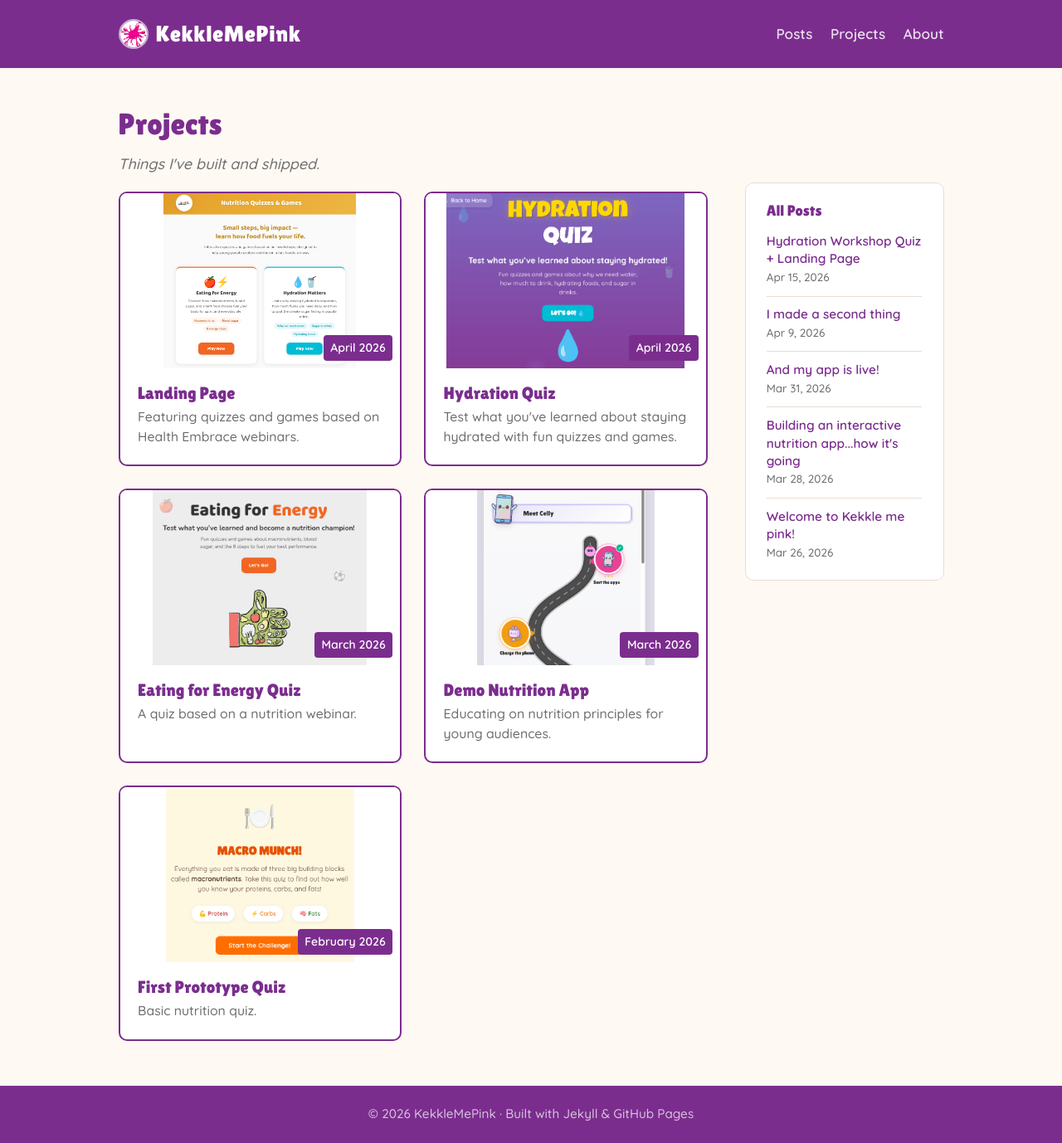
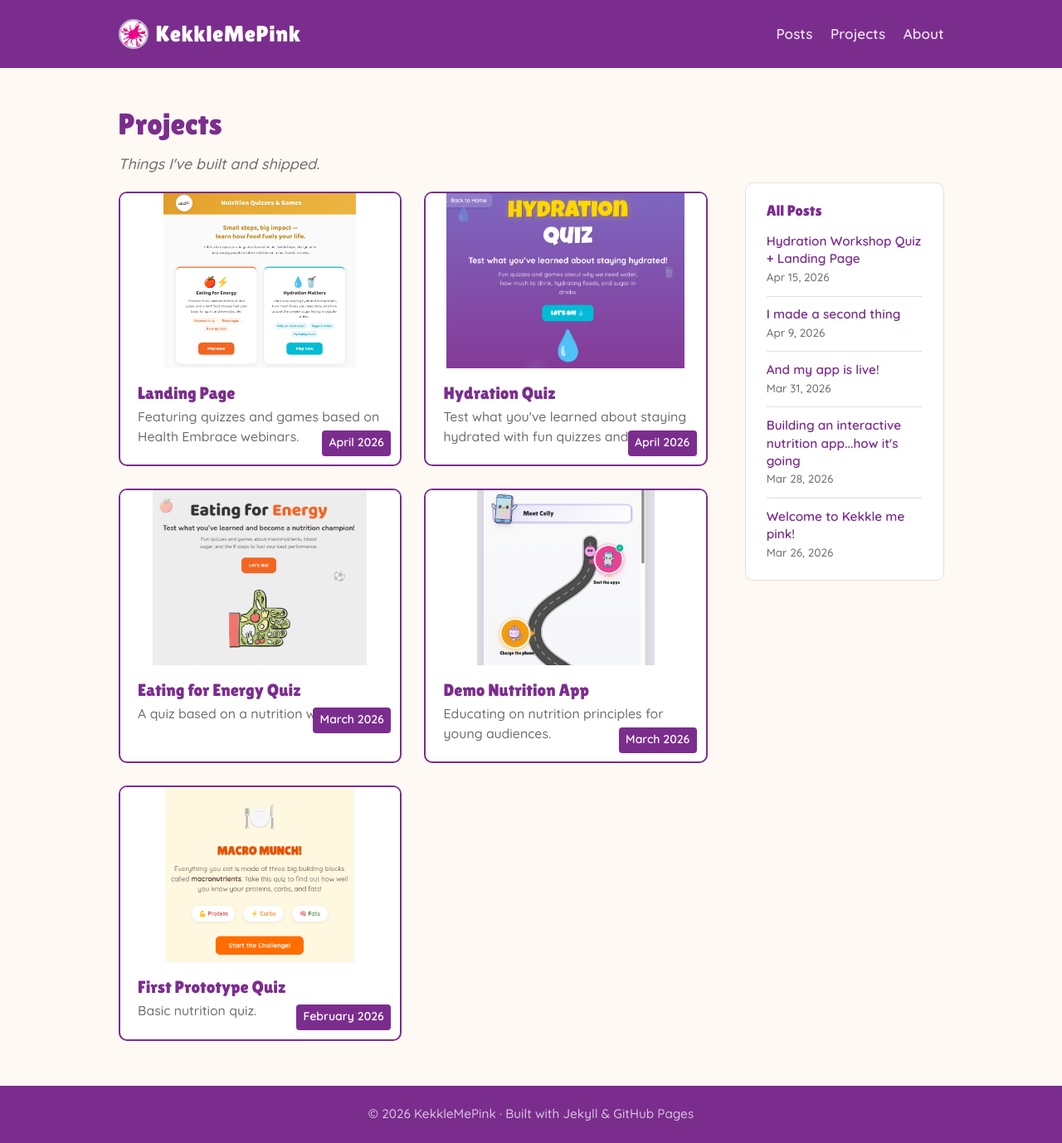
Before and after one commit to Kekkle/kekkles-korner, a Jekyll site: the page built from projects.html, in a window 1280 px wide and 1378 px high. Shown: the whole window at 83% size. Built offline with Jekyll 4.4.1, drawn with Linux system fonts in a browser that asks for light colours.

Commit message:
Move date badge to bottom-right of card text area
Made-with: Cursor

```diff
--- a/_sass/_custom.scss
+++ b/_sass/_custom.scss
@@ -361,7 +361,6 @@ hr {
 }
 
 .project-card-image {
-  position: relative;
   aspect-ratio: 16 / 10;
   overflow: hidden;
   background: var(--warm-card);
@@ -381,6 +380,7 @@ hr {
 }
 
 .project-card-info {
+  position: relative;
   padding: 1rem 1.2rem 1.2rem;
 }
 
@@ -391,8 +391,8 @@ hr {
 
 .project-card-date {
   position: absolute;
-  bottom: 0.5rem;
-  right: 0.5rem;
+  bottom: 0.6rem;
+  right: 0.6rem;
   font-family: 'Quicksand', sans-serif;
   font-weight: 600;
   font-size: 0.78rem;
--- a/projects.html
+++ b/projects.html
@@ -11,15 +11,15 @@ permalink: /projects/
   <a href="{{ project.url }}" class="project-card" target="_blank" rel="noopener noreferrer">
     <div class="project-card-image">
       <img src="{{ project.image | relative_url }}" alt="{{ project.title }}">
-      {% if project.date %}
-      <span class="project-card-date">{{ project.date }}</span>
-      {% endif %}
     </div>
     <div class="project-card-info">
       <h2 class="project-card-title">{{ project.title }}</h2>
       {% if project.description %}
       <p class="project-card-desc">{{ project.description }}</p>
       {% endif %}
+      {% if project.date %}
+      <span class="project-card-date">{{ project.date }}</span>
+      {% endif %}
     </div>
   </a>
   {% endfor %}
```
